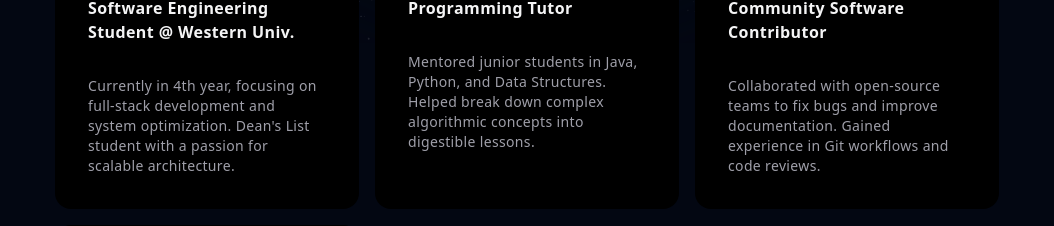
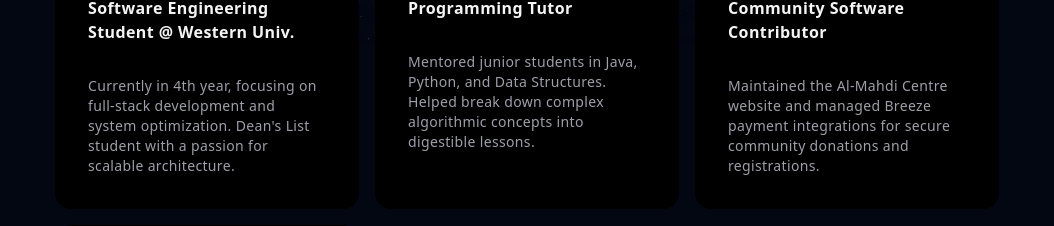
Before and after one commit to Malhash2/portfolio, a Next.js app: page /Experience in a window 1280 px wide. Shown: the part 341-567 px from the top of the page, without its empty margins (113-1167 px from the left). Built offline with nearby package versions, Linux system fonts and the light colour scheme.

Commit message:
better explained in comunity software

```diff
--- a/src/app/Experience/page.tsx
+++ b/src/app/Experience/page.tsx
@@ -61,7 +61,7 @@ const experienceData = [
 	{
 		title: "Community Software Contributor",
 		description:
-			"Collaborated with open-source teams to fix bugs and improve documentation. Gained experience in Git workflows and code reviews.",
+			"Maintained the Al-Mahdi Centre website and managed Breeze payment integrations for secure community donations and registrations.",
 		link: "https://github.com/yourusername",
 	},
 	// {
```
